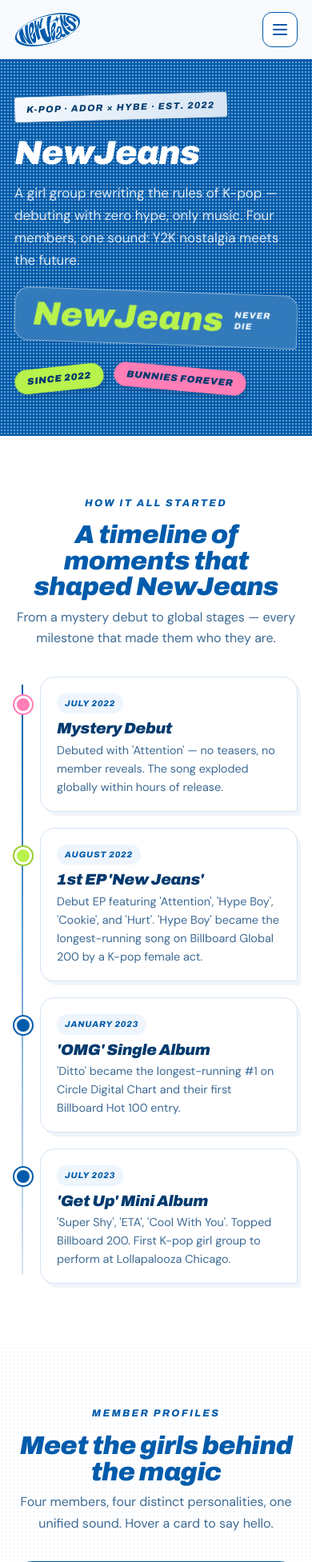
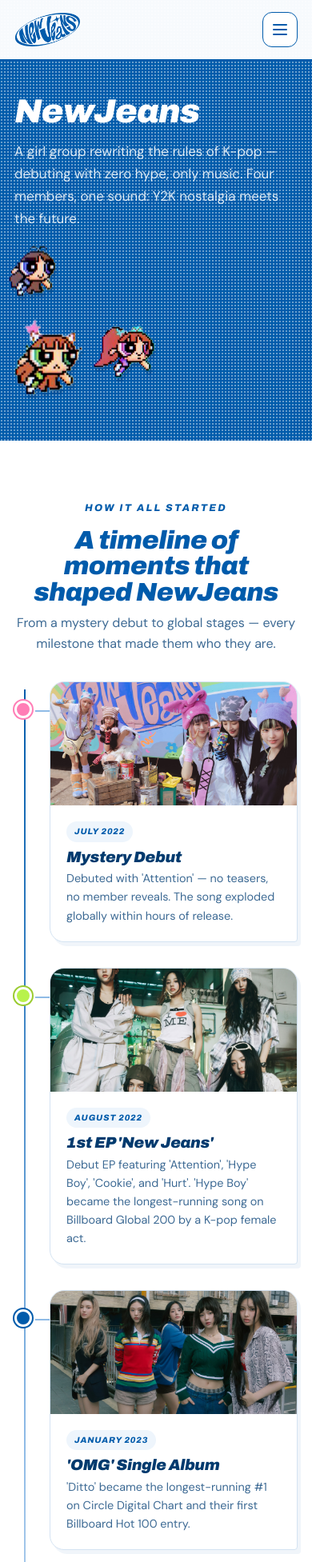
Before and after one commit to kim-sana/Newjeans, a PHP site: page /pages/about.html in a window 390 px wide. Shown: the top 1953 px of the page at 80% size. Run offline with PHP 8.4, Linux system fonts and the light colour scheme; some web fonts are replaced.

Commit message:
feat: redesign about hero and timeline
- replace hero ribbon and stat block with floating member avatars
- add gallery imagery and framed content to timeline cards
- alternate desktop timeline entries and simplify the mobile layout

```diff
--- a/assets/css/about.css
+++ b/assets/css/about.css
@@ -21,38 +21,29 @@
   font-size: 1.06rem;
 }
 
-.about-stat {
-  display: flex;
-  align-items: center;
-  gap: 14px;
-  padding: 14px 22px;
-  border: 1.5px solid rgba(255, 255, 255, 0.4);
-  border-radius: 18px;
-  border-bottom-right-radius: 4px;
-  background: rgba(255, 255, 255, 0.1);
-  color: #fff;
-  transform: rotate(2deg);
-  backdrop-filter: blur(4px);
+.about-hero-avatar {
+  display: block;
+  width: clamp(72px, 9vw, 112px);
+  height: auto;
+  object-fit: contain;
+  filter: drop-shadow(2px 5px 0 rgba(0, 35, 75, 0.18));
+  animation: hero-avatar-float 3.6s ease-in-out infinite;
+  will-change: translate;
 }
 
-.about-stat-num {
-  color: var(--lime);
-  font-family: var(--font-display);
-  font-style: italic;
-  font-weight: 900;
-  font-size: 2.6rem;
-  line-height: 0.9;
+.about-hero-avatar--minji {
+  width: clamp(64px, 7vw, 80px);
+  margin: -10px 0 0 -8px;
+  animation-delay: -1.1s;
 }
 
-.about-stat-label {
-  max-width: 90px;
-  font-family: var(--font-display);
-  font-style: italic;
-  font-weight: 800;
-  font-size: 0.68rem;
-  letter-spacing: 0.1em;
-  line-height: 1.25;
-  text-transform: uppercase;
+.about-hero-avatar--haerin {
+  animation-delay: -0.8s;
+}
+
+.about-hero-avatar--hyein {
+  width: clamp(76px, 8vw, 100px);
+  animation-delay: -1.7s;
 }
 
 /* Story cards ----------------------------------------------------------- */
@@ -172,9 +163,8 @@
 
 .timeline {
   position: relative;
-  max-width: 840px;
+  max-width: 1080px;
   margin-inline: auto;
-  padding-left: 44px;
 }
 
 .timeline::before {
@@ -182,8 +172,9 @@
   position: absolute;
   top: 10px;
   bottom: 12px;
-  left: 12px;
+  left: 50%;
   width: 2px;
+  transform: translateX(-50%);
   background: linear-gradient(
     180deg,
     var(--blue) 0%,
@@ -194,7 +185,27 @@
 
 .tl-item {
   position: relative;
-  margin-bottom: 20px;
+  width: calc(50% - 42px);
+  margin-bottom: 32px;
+}
+
+.tl-item:nth-child(even) {
+  margin-left: auto;
+}
+
+.tl-item::after {
+  content: "";
+  position: absolute;
+  top: 36px;
+  right: -29px;
+  width: 29px;
+  height: 2px;
+  background: var(--blue-light);
+}
+
+.tl-item:nth-child(even)::after {
+  right: auto;
+  left: -29px;
 }
 
 .tl-item:last-child {
@@ -204,7 +215,7 @@
 .tl-marker {
   position: absolute;
   top: 24px;
-  left: -44px;
+  left: calc(100% + 29px);
   z-index: 1;
   width: 26px;
   height: 26px;
@@ -212,6 +223,11 @@
   border-radius: 50%;
   background: var(--blue);
   box-shadow: 0 0 0 2px var(--blue);
+}
+
+.tl-item:nth-child(even) .tl-marker {
+  right: calc(100% + 29px);
+  left: auto;
 }
 
 .tl-marker--pink {
@@ -229,7 +245,7 @@
 }
 
 .tl-card {
-  padding: 22px 24px;
+  overflow: hidden;
   border: 1.5px solid var(--silver);
   border-radius: 18px;
   border-bottom-right-radius: 4px;
@@ -241,10 +257,26 @@
     box-shadow 0.25s ease;
 }
 
+.tl-image {
+  display: block;
+  width: 100%;
+  aspect-ratio: 16 / 9;
+  object-fit: cover;
+  background: var(--blue-tint);
+}
+
+.tl-content {
+  padding: 20px 22px 22px;
+}
+
 .tl-card:hover {
   transform: translateX(4px);
   border-color: var(--blue);
   box-shadow: 6px 7px 0 rgba(0, 91, 171, 0.1);
+}
+
+.tl-item:nth-child(even) .tl-card:hover {
+  transform: translateX(-4px);
 }
 
 .tl-year {
@@ -497,20 +529,44 @@
     align-items: flex-start;
   }
 
-  .about-stat {
-    align-self: flex-start;
+  .about-hero-avatar--minji {
+    width: 60px;
+    margin-top: -4px;
+  }
+
+  .about-hero-avatar--haerin {
+    width: clamp(68px, 22vw, 88px);
+  }
+
+  .about-hero-avatar--hyein {
+    width: clamp(66px, 20vw, 82px);
   }
 
   .timeline {
-    padding-left: 32px;
+    padding-left: 44px;
   }
 
   .timeline::before {
-    left: 9px;
+    left: 12px;
+    transform: none;
+  }
+
+  .tl-item,
+  .tl-item:nth-child(even) {
+    width: auto;
+    margin-left: 0;
+  }
+
+  .tl-item::after,
+  .tl-item:nth-child(even)::after {
+    right: auto;
+    left: -18px;
+    width: 18px;
   }
 
   .tl-marker {
-    left: -32px;
+    right: auto;
+    left: -44px;
     width: 22px;
     height: 22px;
     border-width: 3px;
@@ -525,8 +581,22 @@
     box-shadow: 0 0 0 2px #9acb30;
   }
 
-  .tl-card {
-    padding: 18px 20px;
+  .tl-item:nth-child(even) .tl-marker {
+    right: auto;
+    left: -44px;
+  }
+
+  .tl-image {
+    aspect-ratio: 2 / 1;
+  }
+
+  .tl-content {
+    padding: 18px 20px 20px;
+  }
+
+  .tl-item:nth-child(even) .tl-card:hover,
+  .tl-card:hover {
+    transform: translateY(-3px);
   }
 
   .member-card {
--- a/pages/about.html
+++ b/pages/about.html
@@ -27,9 +27,6 @@
     <main id="main">
       <section class="page-hero dot-blue about-hero">
         <div class="container">
-          <span class="ribbon"
-            >K-Pop &middot; ADOR &times; HYBE &middot; Est. 2022</span
-          >
           <h1 class="page-title">NewJeans</h1>
           <div class="about-hero-grid">
             <p class="page-lead">
@@ -37,16 +34,20 @@
               hype, only music. Four members, one sound: Y2K nostalgia meets the
               future.
             </p>
-            <div class="about-stat">
-              <span class="about-stat-num">NewJeans</span>
-              <span class="about-stat-label">Never Die</span>
-            </div>
+            <img
+              class="about-hero-avatar about-hero-avatar--minji"
+              src="../assets/images/misc/minji.png"
+              alt="Minji character" />
           </div>
           <div class="page-hero-meta">
-            <span class="sticker sticker--lime">Since 2022</span>
-            <span class="sticker sticker--pink sticker--rotate-right"
-              >Bunnies forever</span
-            >
+            <img
+              class="about-hero-avatar about-hero-avatar--haerin"
+              src="../assets/images/misc/haerin.png"
+              alt="Haerin character" />
+            <img
+              class="about-hero-avatar about-hero-avatar--hyein"
+              src="../assets/images/misc/hyein.png"
+              alt="Hyein character" />
           </div>
         </div>
       </section>
@@ -154,19 +155,32 @@
             <article class="tl-item reveal">
               <span class="tl-marker tl-marker--pink" aria-hidden="true"></span>
               <div class="tl-card">
-                <span class="tl-year">July 2022</span>
+                <img
+                  class="tl-image"
+                  src="../assets/images/gallery/gallery1.jpg"
+                  alt="NewJeans group photo"
+                  loading="lazy" />
+                <div class="tl-content">
+                  <time class="tl-year" datetime="2022-07">July 2022</time>
                   <h3>Mystery Debut</h3>
                   <p>
-                  Debuted with 'Attention' — no teasers, no member reveals. The
-                  song exploded globally within hours of release.
+                    Debuted with 'Attention' — no teasers, no member reveals.
+                    The song exploded globally within hours of release.
                   </p>
+                </div>
               </div>
             </article>
 
             <article class="tl-item reveal">
               <span class="tl-marker tl-marker--lime" aria-hidden="true"></span>
               <div class="tl-card">
-                <span class="tl-year">August 2022</span>
+                <img
+                  class="tl-image"
+                  src="../assets/images/gallery/gallery2.jpg"
+                  alt="NewJeans group photo"
+                  loading="lazy" />
+                <div class="tl-content">
+                  <time class="tl-year" datetime="2022-08">August 2022</time>
                   <h3>1st EP 'New Jeans'</h3>
                   <p>
                     Debut EP featuring 'Attention', 'Hype Boy', 'Cookie', and
@@ -174,29 +188,44 @@
                     Billboard Global 200 by a K-pop female act.
                   </p>
                 </div>
+              </div>
             </article>
 
             <article class="tl-item reveal">
               <span class="tl-marker" aria-hidden="true"></span>
               <div class="tl-card">
-                <span class="tl-year">January 2023</span>
+                <img
+                  class="tl-image"
+                  src="../assets/images/gallery/gallery3.jpg"
+                  alt="NewJeans group photo"
+                  loading="lazy" />
+                <div class="tl-content">
+                  <time class="tl-year" datetime="2023-01">January 2023</time>
                   <h3>'OMG' Single Album</h3>
                   <p>
-                  'Ditto' became the longest-running #1 on Circle Digital Chart
-                  and their first Billboard Hot 100 entry.
+                    'Ditto' became the longest-running #1 on Circle Digital
+                    Chart and their first Billboard Hot 100 entry.
                   </p>
+                </div>
               </div>
             </article>
 
             <article class="tl-item reveal">
               <span class="tl-marker tl-marker--blue" aria-hidden="true"></span>
               <div class="tl-card">
-                <span class="tl-year">July 2023</span>
+                <img
+                  class="tl-image"
+                  src="../assets/images/gallery/gallery4.jpg"
+                  alt="NewJeans group photo"
+                  loading="lazy" />
+                <div class="tl-content">
+                  <time class="tl-year" datetime="2023-07">July 2023</time>
                   <h3>'Get Up' Mini Album</h3>
                   <p>
                     'Super Shy', 'ETA', 'Cool With You'. Topped Billboard 200.
                     First K-pop girl group to perform at Lollapalooza Chicago.
                   </p>
+                </div>
               </div>
             </article>
           </div>
```
Lines whose indentation alone changed are shown as unchanged.
